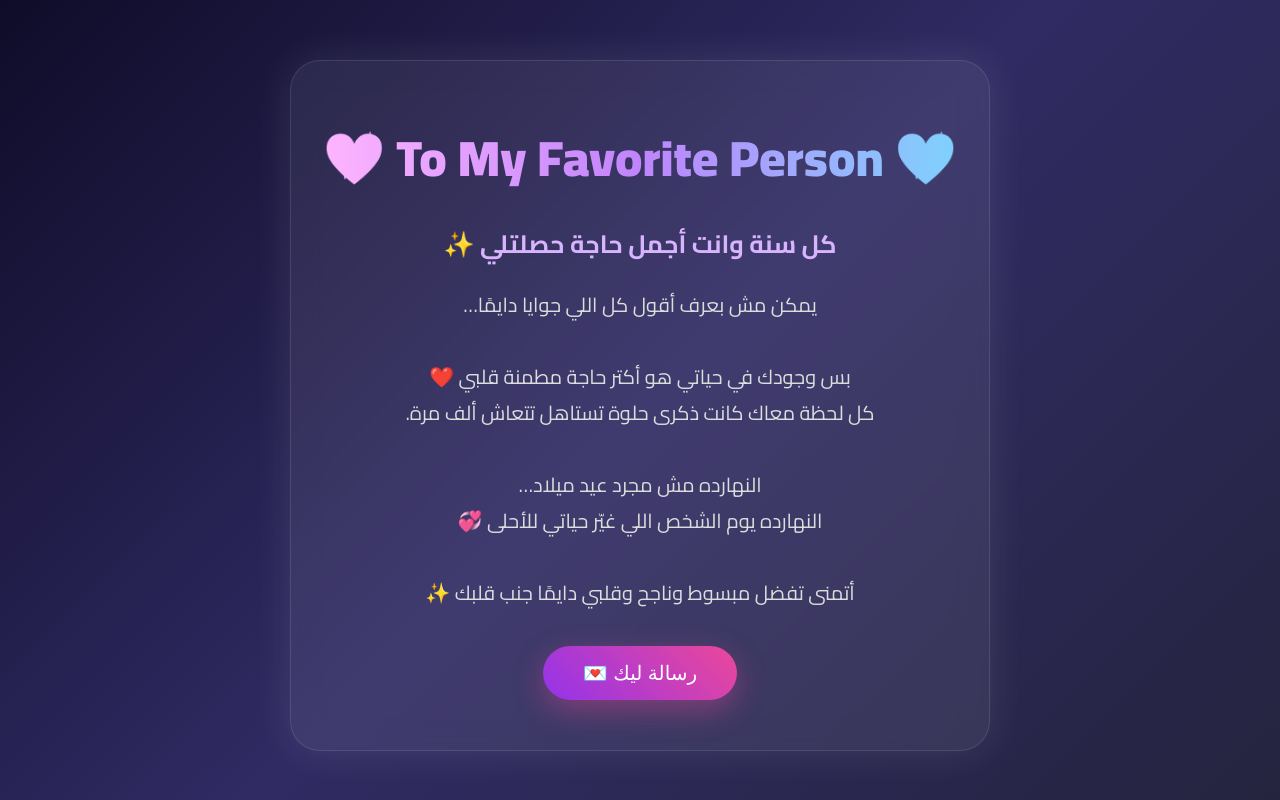
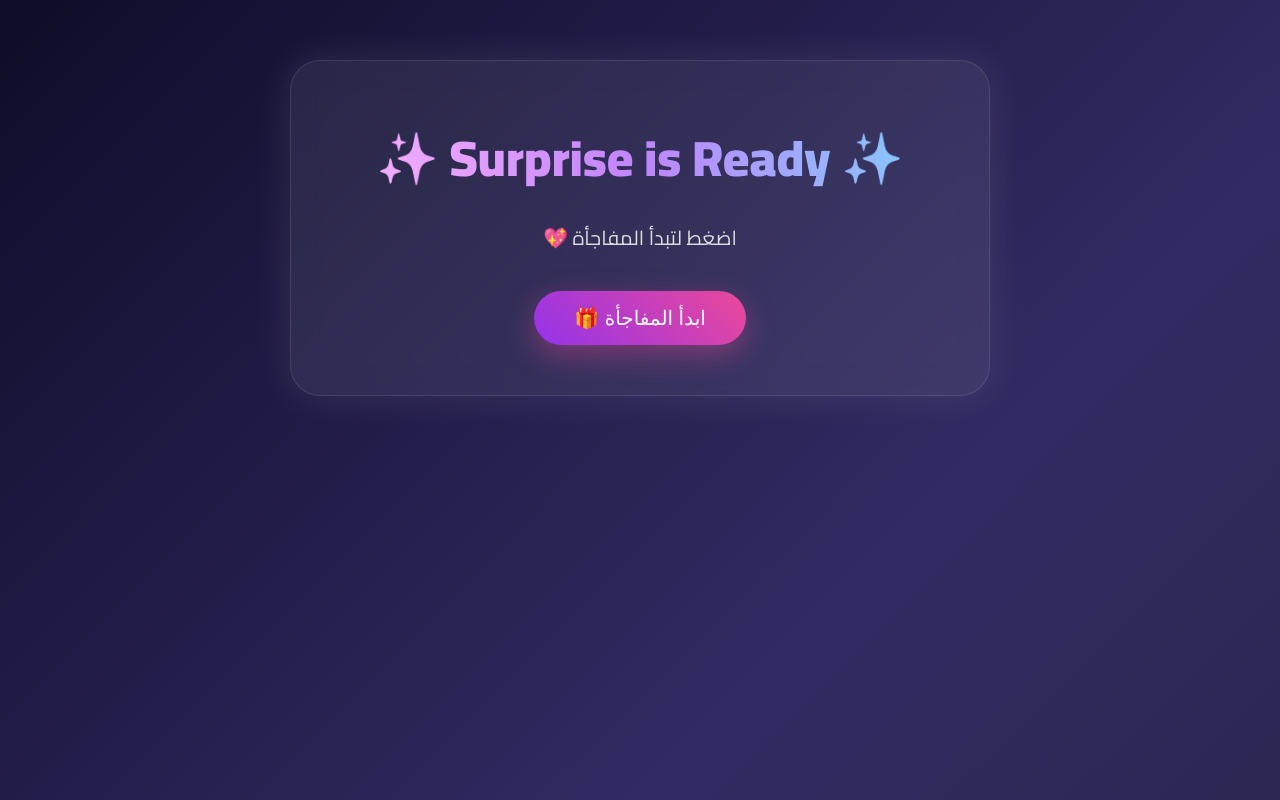
Before and after one commit to asmaasaberahmed31-prog/love-, a plain HTML site: page index.html in a window 1280 px wide. Shown: the top 800 px of the page. Drawn offline with Linux system fonts and the light colour scheme.

Commit message:
brithday projects

```diff
--- a/index.html
+++ b/index.html
@@ -171,7 +171,17 @@
       }
     }
   </style></head>
-<body><div id="intro" class="screen active">
+<body>
+  <!-- LOADER -->
+<div id="loader" class="screen active">
+  <div class="intro-box">
+    <h1>✨ Surprise is Ready ✨</h1>
+    <p class="intro-text">اضغط لتبدأ المفاجأة 💖</p>
+
+    <button onclick="startExperience()">ابدأ المفاجأة 🎁</button>
+  </div>
+</div>
+<div id="intro" class="screen active">
   <div class="intro-box">
     <h1>💖 To My Favorite Person 💖</h1>
     <h2>كل سنة وانت أجمل حاجة حصلتلي ✨</h2><p class="intro-text">
@@ -359,5 +369,9 @@
     }, 7000);
   }, 250);
 }
+function startExperience(){
+  document.getElementById('loader').classList.remove('active');
+  document.getElementById('intro').classList.add('active');
+}
 </script></body>
 </html>
```
Lines whose indentation alone changed are shown as unchanged.
